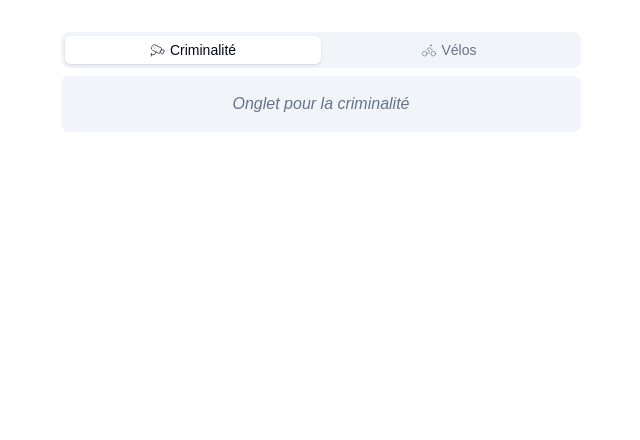
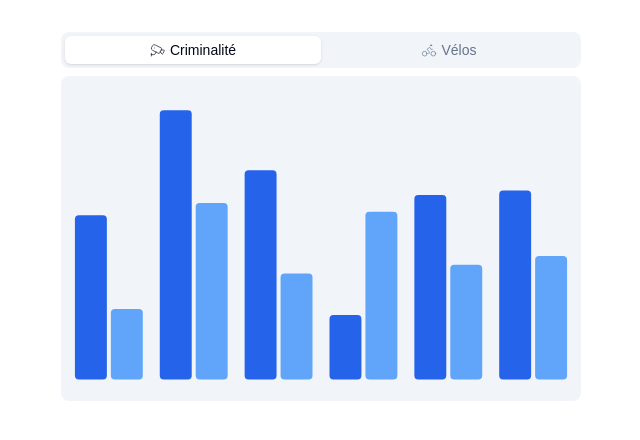
Before and after one commit to MisterAzix/hetic-urban-data-analytics, a Next.js app: page / in a window 1280 px wide. Shown: the top 440 px of the page, without its empty margins (319-959 px from the left). Built offline with nearby package versions, Linux system fonts and the light colour scheme.

Commit message:
feat: base chart on crime tab

```diff
--- a/src/components/CrimeTab.tsx
+++ b/src/components/CrimeTab.tsx
@@ -1,3 +1,35 @@
-export default function CrimeTab() {
-  return <p className="italic">Onglet pour la criminalité</p>;
+'use client';
+
+import { Bar, BarChart } from 'recharts';
+import { ChartConfig, ChartContainer } from '@/components/ui/chart';
+
+const chartConfig = {
+  desktop: {
+    label: 'Desktop',
+    color: '#2563eb',
+  },
+  mobile: {
+    label: 'Mobile',
+    color: '#60a5fa',
+  },
+} satisfies ChartConfig;
+
+export default function BicycleTab() {
+  const chartData = [
+    { month: 'January', desktop: 186, mobile: 80 },
+    { month: 'February', desktop: 305, mobile: 200 },
+    { month: 'March', desktop: 237, mobile: 120 },
+    { month: 'April', desktop: 73, mobile: 190 },
+    { month: 'May', desktop: 209, mobile: 130 },
+    { month: 'June', desktop: 214, mobile: 140 },
+  ];
+
+  return (
+    <ChartContainer config={chartConfig} className="min-h-[200px] w-full">
+      <BarChart accessibilityLayer data={chartData}>
+        <Bar dataKey="desktop" fill="var(--color-desktop)" radius={4} />
+        <Bar dataKey="mobile" fill="var(--color-mobile)" radius={4} />
+      </BarChart>
+    </ChartContainer>
+  );
 }
```
